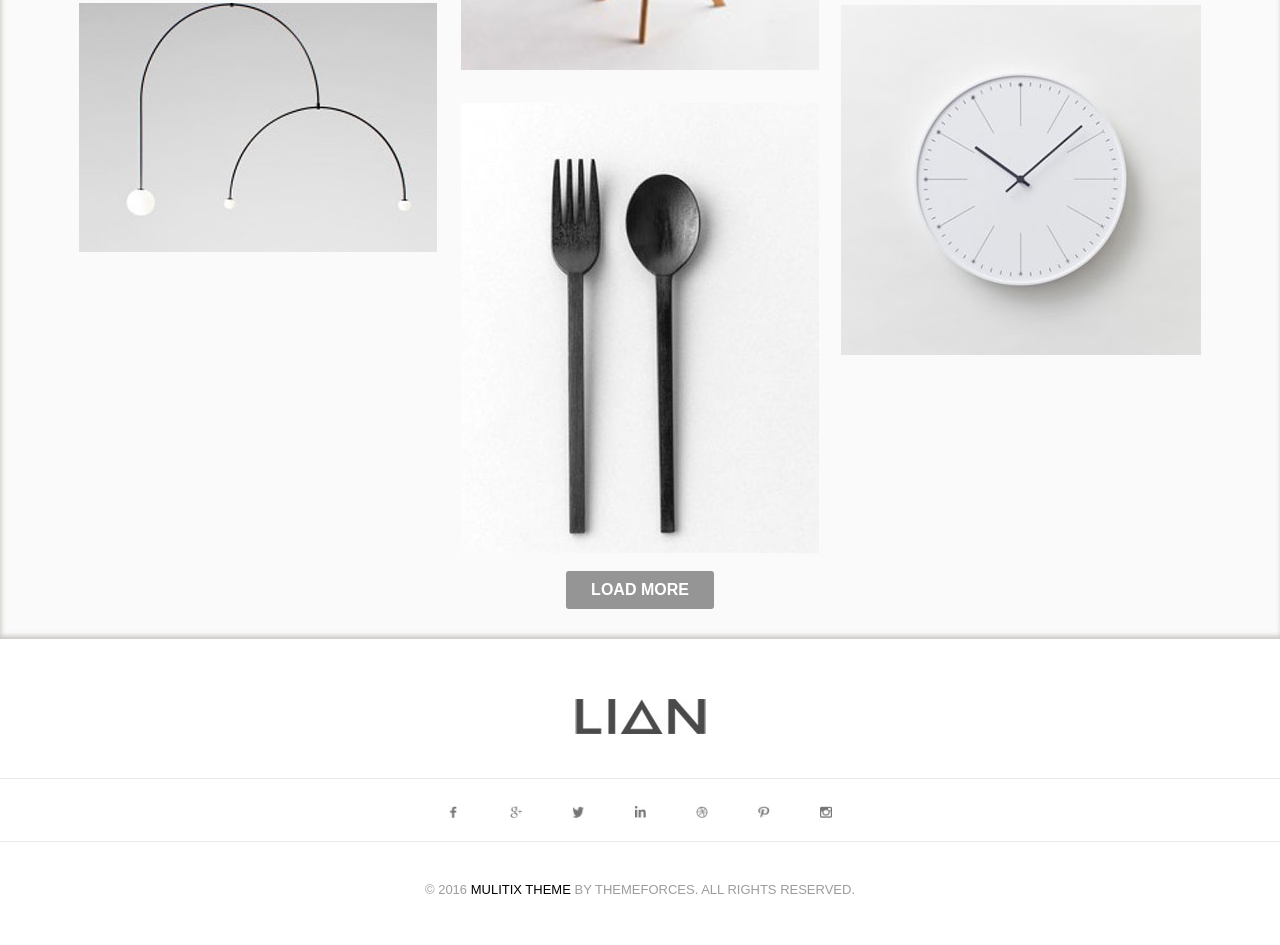
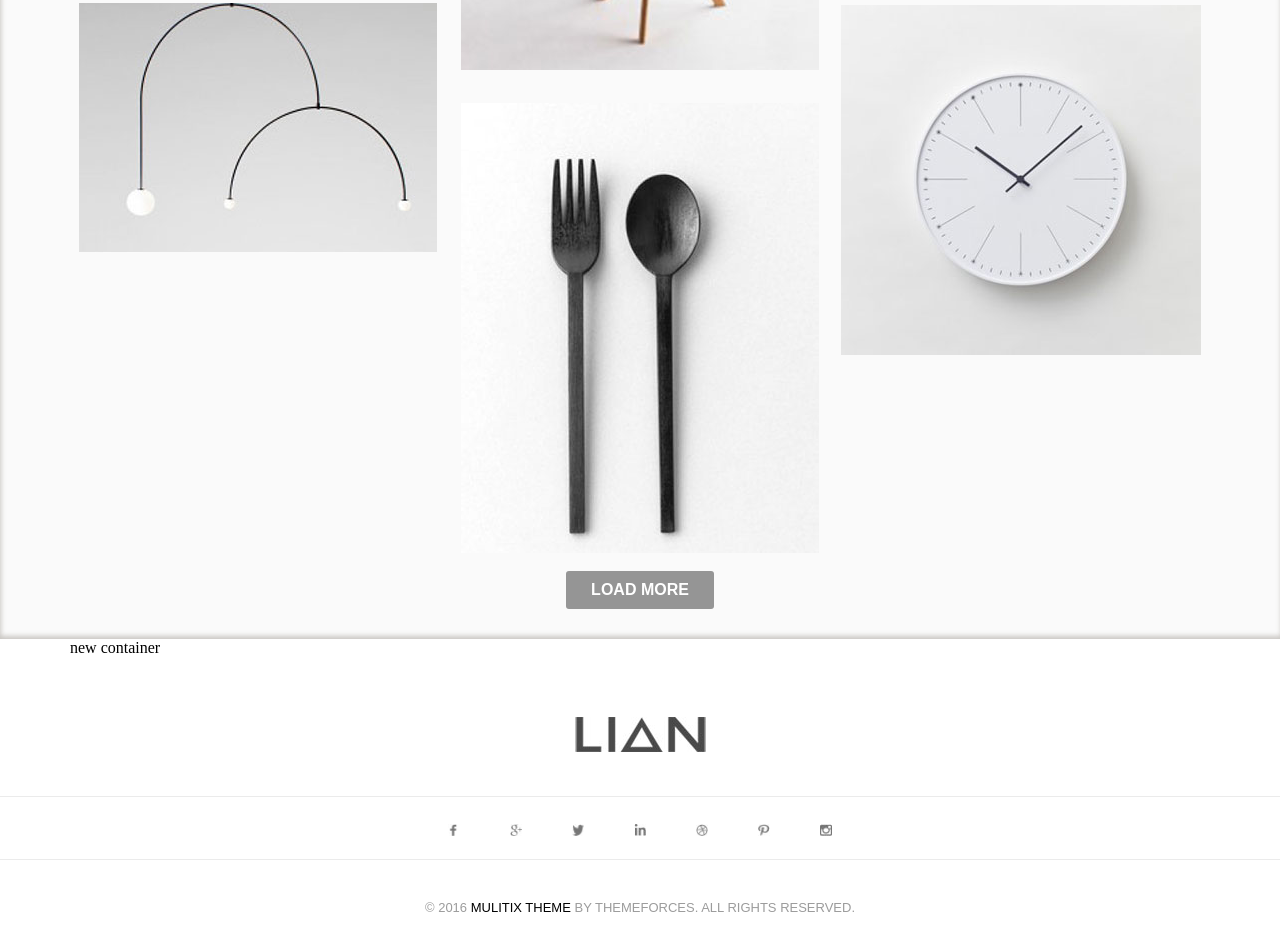
Before and after one commit to ARenatM/Lian, a plain HTML site: page index.html in a window 1280 px wide. Shown: the part 1388-2333 px from the top of the page. Drawn offline with nearby package versions, Linux system fonts and the light colour scheme.

Commit message:
new container and section

```diff
--- a/index.html
+++ b/index.html
@@ -119,6 +119,12 @@
     </section>
     <!--Main-->
 
+    <section class="new-section">
+      <div class="container">
+        new container
+      </div>
+    </section>
+
     <footer class="footer">
 
         <a href="#" class="footer__logo">
```
